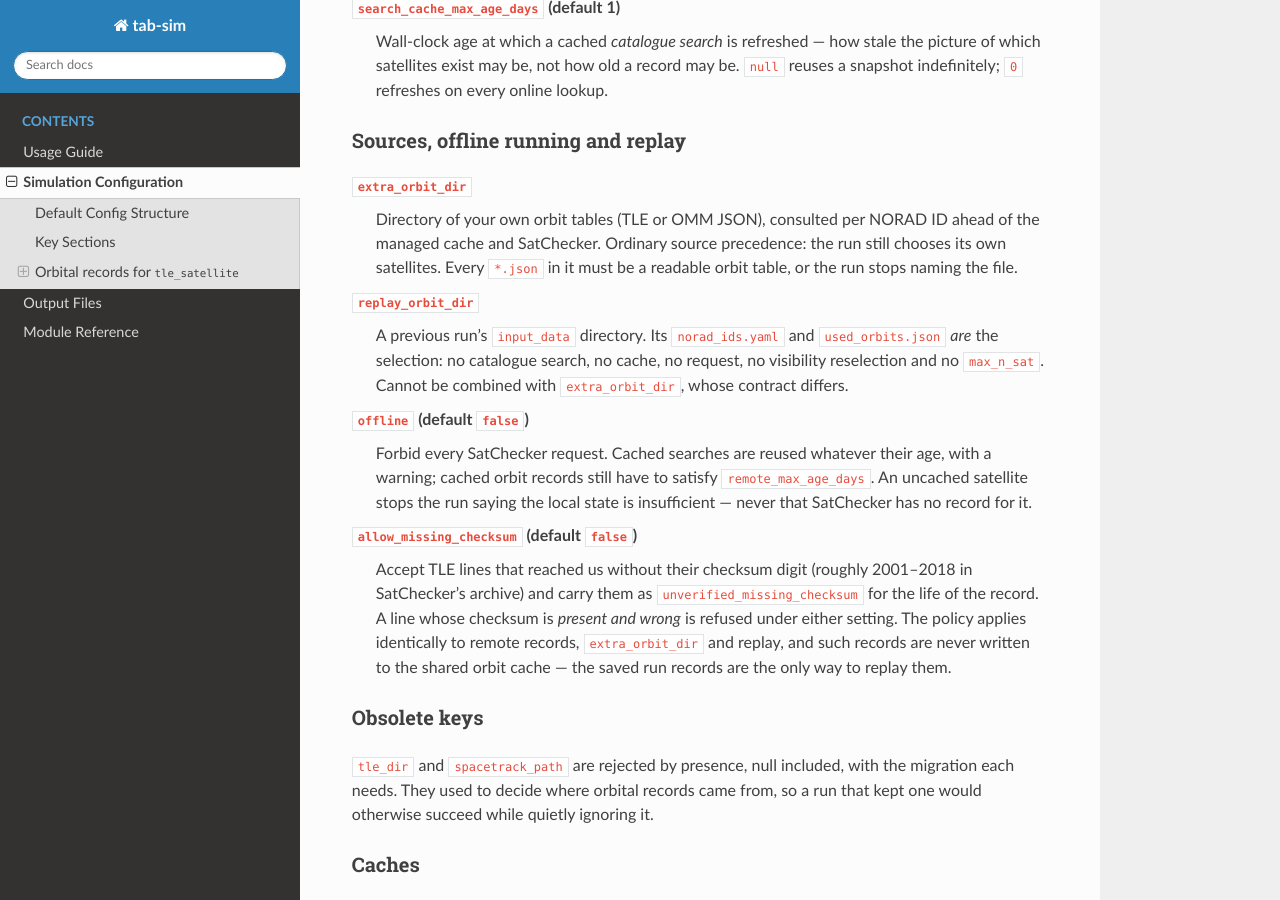
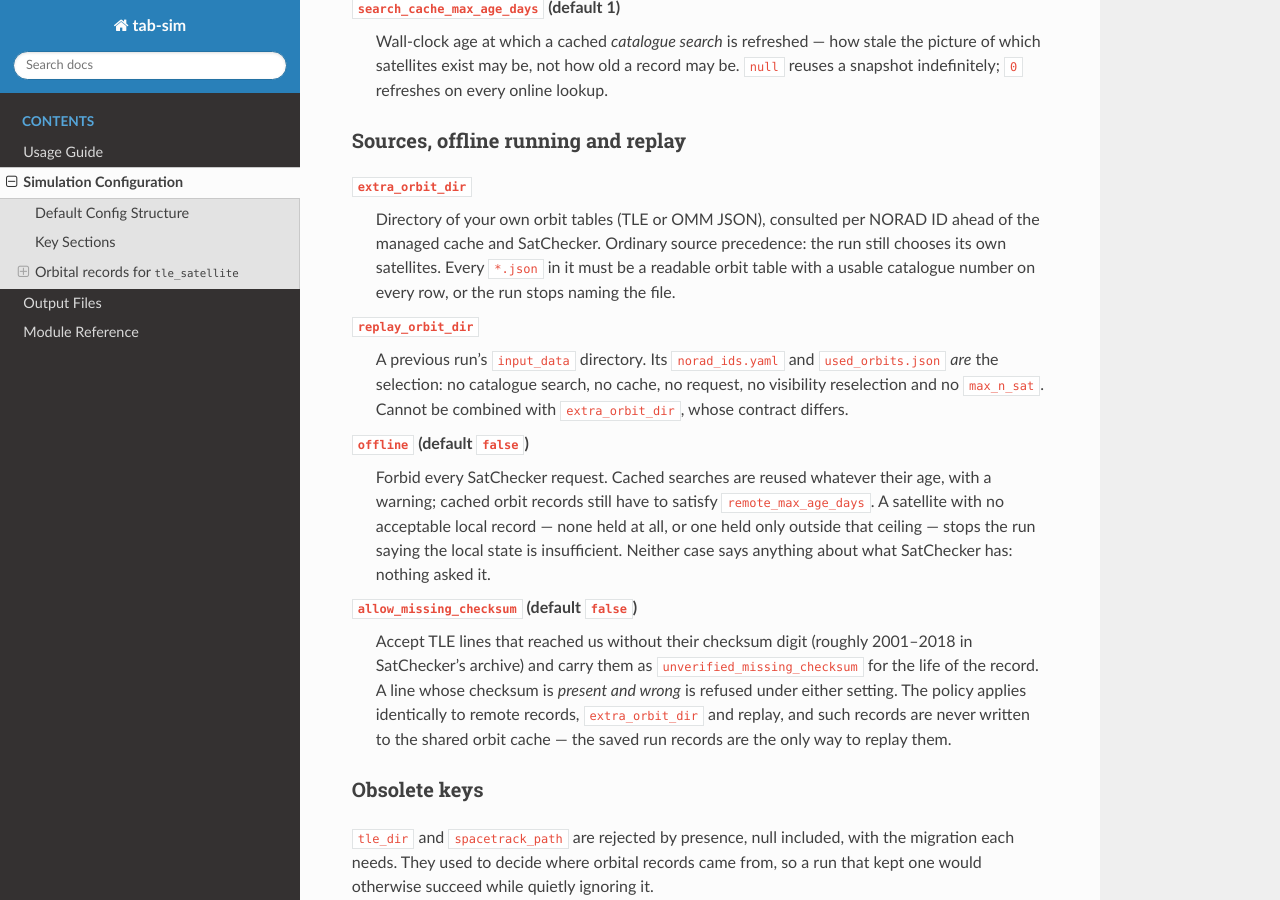
Before and after one commit to chrisfinlay/tab-sim, a Sphinx documentation site: the page built from docs/config.rst, in a window 1280 px wide and 900 px high, scrolled down 1524 px. Built offline with Sphinx 7.4.7 and the Read the Docs theme 3.1.0, drawn with Linux system fonts in a browser that asks for light colours.

Commit message:
Match the docs to the stricter offline and explicit-file rules
The offline setting's description said an uncached satellite stops the run, which
left the over-age case looking like an exclusion; and extra_orbit_dir's said a
file must be a readable orbit table without mentioning that a row has to be filed
against a real catalogue number.

```diff
--- a/docs/config.rst
+++ b/docs/config.rst
@@ -75,7 +75,8 @@ Sources, offline running and replay
    Directory of your own orbit tables (TLE or OMM JSON), consulted per NORAD ID
    ahead of the managed cache and SatChecker. Ordinary source precedence: the run
    still chooses its own satellites. Every ``*.json`` in it must be a readable
-   orbit table, or the run stops naming the file.
+   orbit table with a usable catalogue number on every row, or the run stops naming
+   the file.
 ``replay_orbit_dir``
    A previous run's ``input_data`` directory. Its ``norad_ids.yaml`` and
    ``used_orbits.json`` *are* the selection: no catalogue search, no cache, no
@@ -84,8 +85,10 @@ Sources, offline running and replay
 ``offline`` (default ``false``)
    Forbid every SatChecker request. Cached searches are reused whatever their age,
    with a warning; cached orbit records still have to satisfy
-   ``remote_max_age_days``. An uncached satellite stops the run saying the local
-   state is insufficient — never that SatChecker has no record for it.
+   ``remote_max_age_days``. A satellite with no acceptable local record — none held
+   at all, or one held only outside that ceiling — stops the run saying the local
+   state is insufficient. Neither case says anything about what SatChecker has:
+   nothing asked it.
 ``allow_missing_checksum`` (default ``false``)
    Accept TLE lines that reached us without their checksum digit (roughly
    2001–2018 in SatChecker's archive) and carry them as
```
